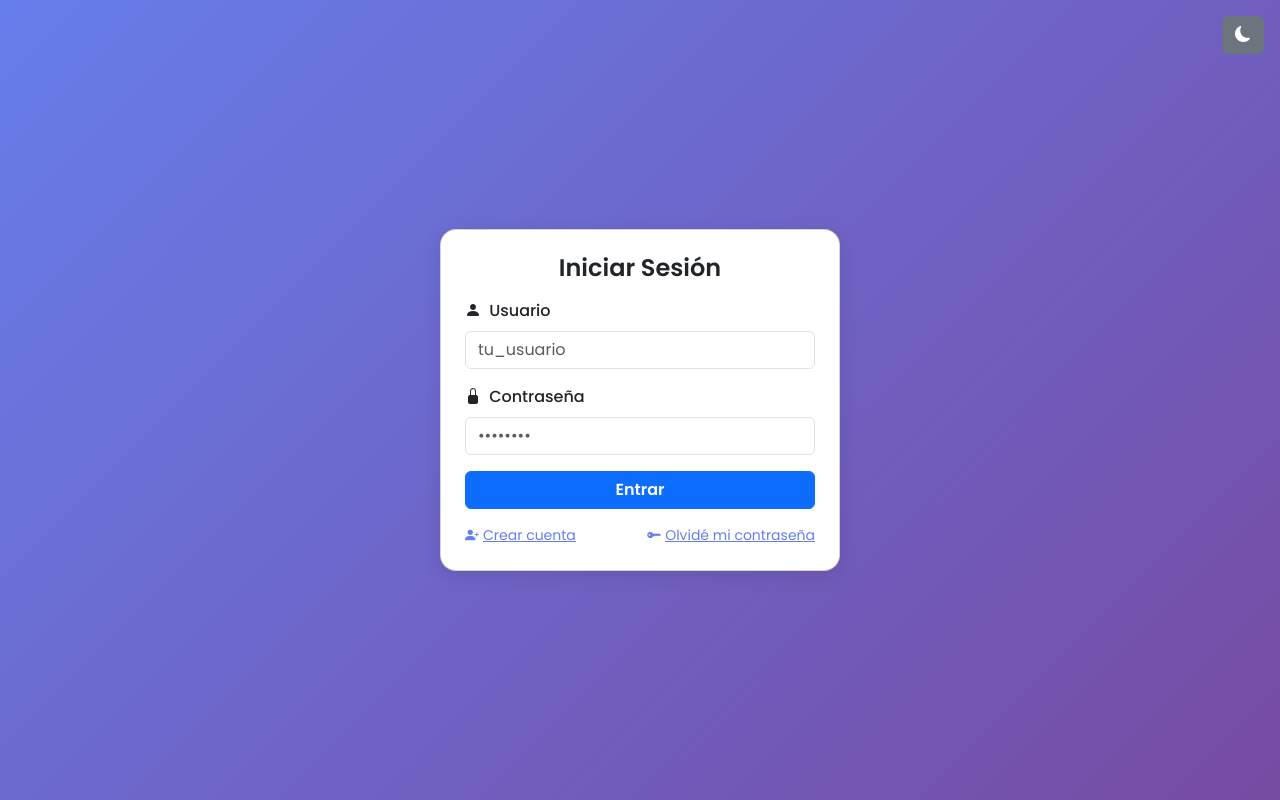
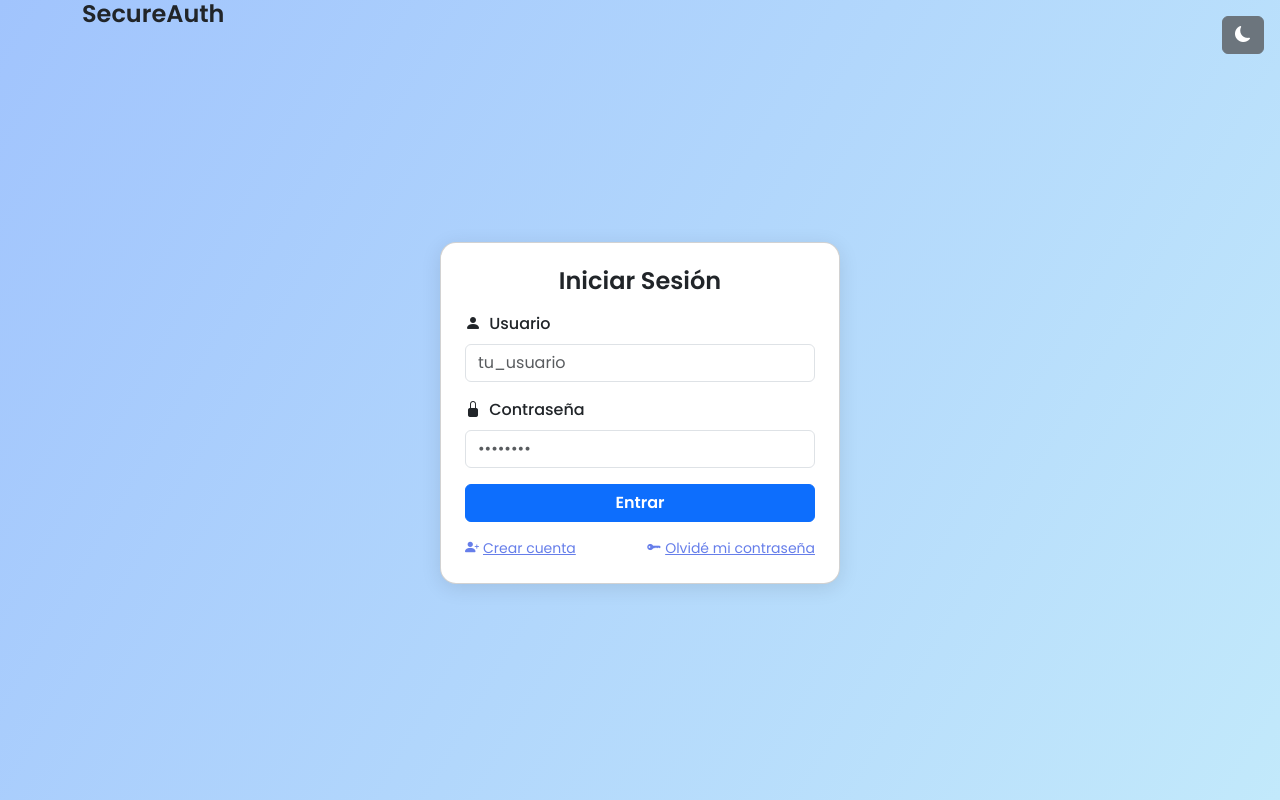
Before and after one commit to JuanferV21/Programation, a website: page app/public/index.html in a window 1280 px wide. Drawn offline with nearby package versions, Linux system fonts and the light colour scheme.

Commit message:
Add header and style enhancements for login

```diff
--- a/app/public/css/style.css
+++ b/app/public/css/style.css
@@ -1,6 +1,6 @@
 :root {
   --font-family: 'Poppins', sans-serif;
-  --auth-bg: linear-gradient(135deg, #667eea 0%, #764ba2 100%);
+  --auth-bg: linear-gradient(120deg, #a1c4fd 0%, #c2e9fb 100%);
   --dashboard-bg: #f4f6f9;
   --card-bg: #fff;
   --text-color: #212529;
@@ -13,7 +13,7 @@
 }
 
 [data-theme="dark"] {
-  --auth-bg: linear-gradient(135deg, #0f2027 0%, #203a43 50%, #2c5364 100%);
+  --auth-bg: linear-gradient(120deg, #0f2027 0%, #203a43 100%);
   --dashboard-bg: #121212;
   --card-bg: #1e1e1e;
   --text-color: #e1e1e1;
@@ -34,6 +34,18 @@ body {
   min-height: 100vh;
 }
 
+.auth-header {
+  margin-bottom: 2rem;
+  background: transparent;
+}
+
+.auth-content {
+  min-height: calc(100vh - 6rem);
+  display: flex;
+  align-items: center;
+  justify-content: center;
+}
+
 .dashboard-page {
   background: var(--dashboard-bg);
   min-height: 100vh;
@@ -47,6 +59,11 @@ body {
 
 .form-control:focus {
   box-shadow: 0 0 0 0.2rem rgba(102,126,234,0.25);
+}
+
+.auth-page .form-control,
+.auth-page button[type="submit"] {
+  transition: all 0.2s ease-in-out;
 }
 
 a {
@@ -73,7 +90,8 @@ a {
 }
 
 #themeToggle {
-  position: absolute;
+  position: fixed;
   top: 1rem;
   right: 1rem;
+  z-index: 1000;
 }
--- a/app/public/index.html
+++ b/app/public/index.html
@@ -20,8 +20,11 @@
   <link rel="stylesheet" href="css/style.css">
 </head>
 <body class="auth-page">
-  <button id="themeToggle" class="btn btn-secondary"><i class="bi bi-moon-fill"></i></button>
-  <div class="container d-flex align-items-center justify-content-center" style="min-height:100vh;">
+  <header class="auth-header container d-flex justify-content-between align-items-center">
+    <h1 class="fs-4 fw-bold m-0">SecureAuth</h1>
+    <button id="themeToggle" class="btn btn-secondary"><i class="bi bi-moon-fill"></i></button>
+  </header>
+  <div class="container auth-content d-flex align-items-center justify-content-center">
     <div class="card p-4 bg-white w-100" style="max-width: 400px;">
       <h4 class="card-title text-center mb-3 fw-semibold">Iniciar Sesión</h4>
       <div id="loginAlert"></div>
```
